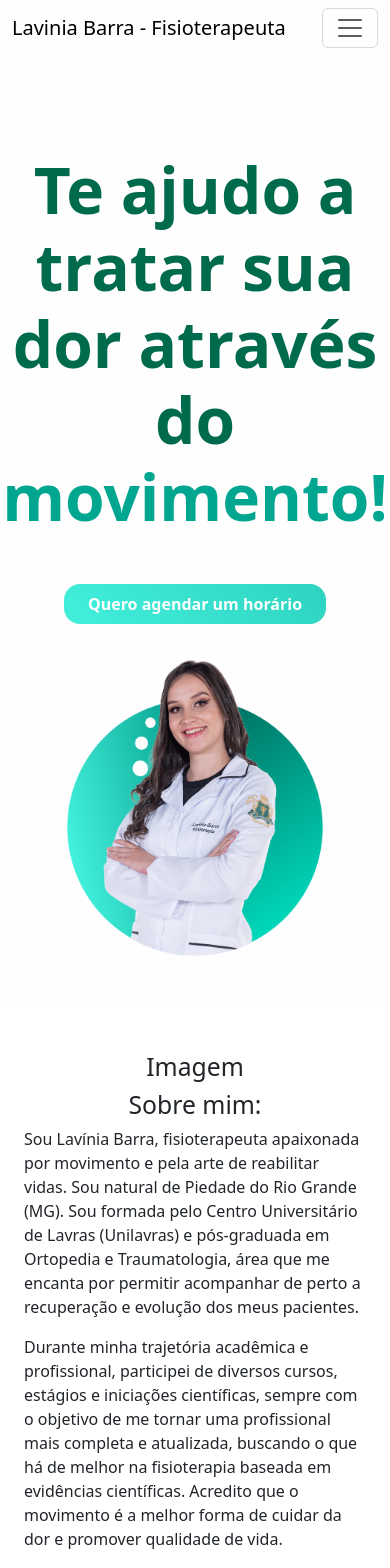
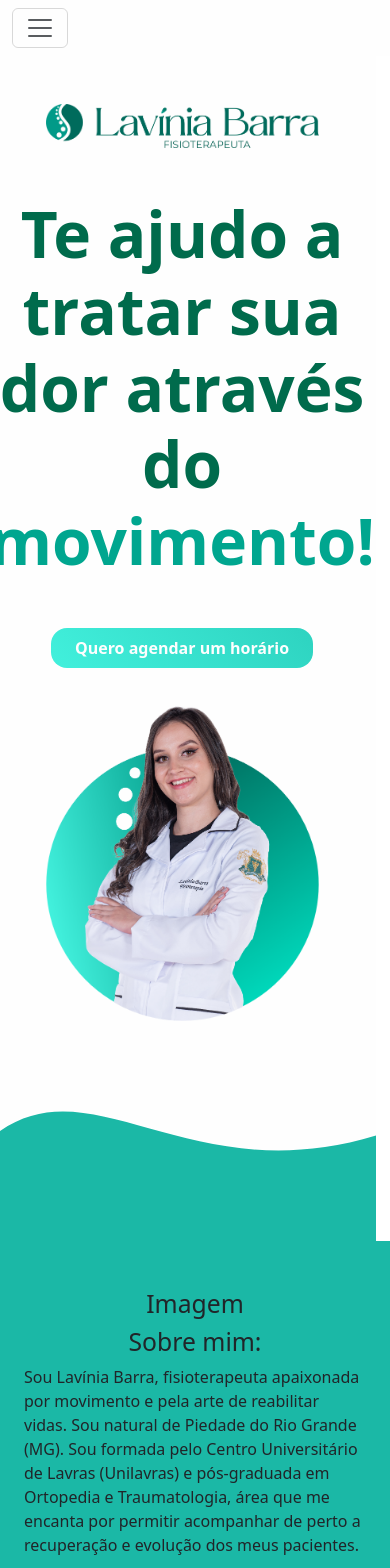
Before and after one commit to Kotige/fisio-laviniabarra, a React (Vite) app: page / in a window 390 px wide. Shown: the top 1568 px of the page. Built offline with nearby package versions, Linux system fonts and the light colour scheme.

Commit message:
style: wave animation

```diff
--- a/src/components/Hero/index.jsx
+++ b/src/components/Hero/index.jsx
@@ -1,13 +1,17 @@
-import { Container} from 'react-bootstrap';
 import PrimaryButton from '../PrimaryButton';
 import './styles.scss';
 import laviniaLogo from '../../assets/images/lavinia-logo.png';
+import logo from '../../assets/images/logo-lavinia.png'
 
 export default function Hero() {
     return (
-        <section id='home' className="py-5 text-center d-flex justify-content-center align-items-center">
-        <Container className='row d-flex'>
+        <section id='home' className="pt-5 text-center row d-flex justify-content-center align-items-center">
             <div className='col col-12 col-md-6 d-flex flex-column justify-content-center align-items-center'>
+                <img
+                    className='w-75 d-block d-md-none'
+                    src={logo}
+                    alt="Lavínia Barra - Físioterapeuta"
+                />
                 <h1 className='my-5'>Te ajudo a tratar sua dor através do <span>movimento!</span></h1>
                 <PrimaryButton />
             </div>
@@ -18,7 +22,12 @@ export default function Hero() {
                     alt="Fisioterapeuta Lavínia Barra a frente de seu logo."
                 />
             </div>
-        </Container>
+
+        <div class="wave-container">
+                <svg class="wave" viewBox="0 0 1440 320" preserveAspectRatio="none">
+                    <path d="" class="wave-path"></path>
+                </svg>
+        </div>
         </section>
     )
 }
--- a/src/components/Hero/styles.scss
+++ b/src/components/Hero/styles.scss
@@ -1,6 +1,7 @@
 @use "../../styles/_variables.scss" as *;
 
 #home {
+    width: 99.5vw;
     background-color: $light-color;
     color: $dark-text;
     h1 {
@@ -12,3 +13,35 @@
         }
     }
 }
+
+.cont {
+    background-color: $primary-color;
+}
+
+.wave-container {
+    position: relative;
+    width: 100vw;
+    overflow: hidden;
+    line-height: 0;
+
+    .wave {
+        width: 100vw;
+        height: 220px; // ajuste da altura da onda
+        display: block;
+
+        .wave-path {
+        fill: $primary-color;
+        animation: waveMove 6s ease-in-out infinite alternate;
+        }
+    }
+}
+
+// animação suave da onda
+@keyframes waveMove {
+    0% {
+        d: path("M0,160 C360,260 720,60 1440,160 V320 H0 Z");
+    }
+    100% {
+        d: path("M0,160 C360,60 720,260 1440,160 V320 H0 Z");
+    }
+}
--- a/src/components/Navbar/index.jsx
+++ b/src/components/Navbar/index.jsx
@@ -6,7 +6,7 @@ export default function NavbarComponent() {
     return (
         <Navbar className='navbar-custom' expand="lg" sticky="top">
         <Container>
-            <Navbar.Brand href="#home">Lavinia Barra - Fisioterapeuta</Navbar.Brand>
+            <Navbar.Brand href="#home" className='d-none d-md-block'>Lavinia Barra - Fisioterapeuta</Navbar.Brand>
             <Navbar.Toggle aria-controls="navbar-nav" />
             <Navbar.Collapse id="navbar-nav">
             <Nav className="ms-auto">
--- a/src/pages/About/index.jsx
+++ b/src/pages/About/index.jsx
@@ -1,4 +1,5 @@
 import { Container } from 'react-bootstrap'
+import './styles.scss';
 
 export default function About() {
     return (
--- /dev/null
+++ b/src/pages/About/styles.scss
@@ -0,0 +1,5 @@
+@use "../../styles/_variables.scss" as *;
+
+#about {
+    background-color: $primary-color;
+}
--- a/src/styles/globals.scss
+++ b/src/styles/globals.scss
@@ -1,5 +1,7 @@
 html {
     scroll-behavior: smooth;
+    margin: 0;
+    padding: 0;
 }
 
 body {
```
